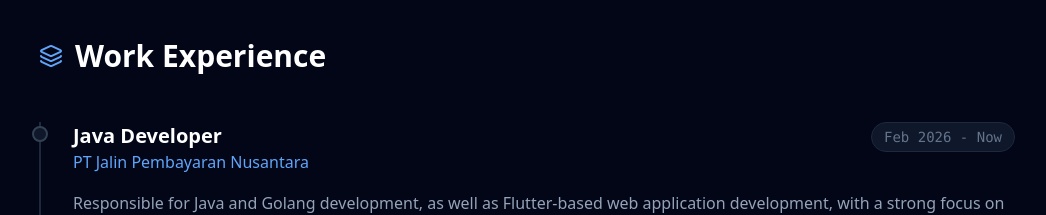
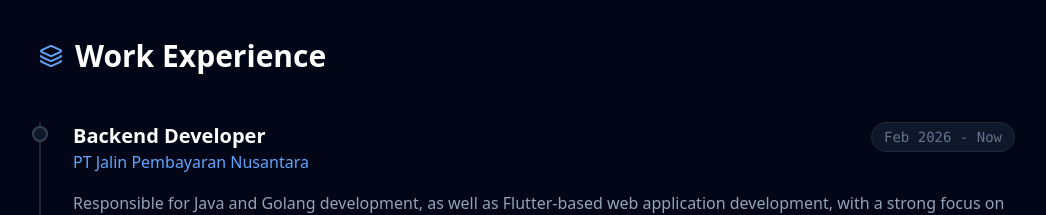
Before and after one commit to RIFFMBR20/my-portfolio-v2, a React (Create React App) app: page / in a window 1280 px wide. Shown: the part 1040-1255 px from the top of the page, without its empty margins (113-1159 px from the left). Built offline with nearby package versions, Linux system fonts and the light colour scheme.

Commit message:
update cv and change role job

```diff
--- a/src/App.js
+++ b/src/App.js
@@ -216,7 +216,7 @@ const Portfolio = () => {
 
                             <div className="flex flex-col md:flex-row md:justify-between md:items-start mb-4">
                                 <div>
-                                    <h3 className="text-xl font-bold text-white group-hover:text-blue-400 transition-colors">Java Developer</h3>
+                                    <h3 className="text-xl font-bold text-white group-hover:text-blue-400 transition-colors">Backend Developer</h3>
                                     <p className="text-blue-400 font-medium">PT Jalin Pembayaran Nusantara</p>
                                 </div>
                                 <span
```
Also changed, not shown: 1 other file (tests, documents, lock files or other folders).
